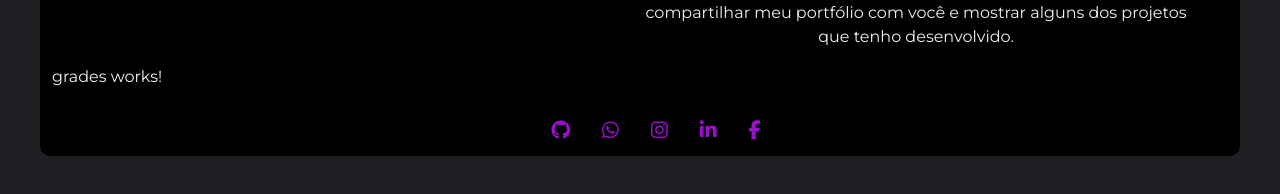
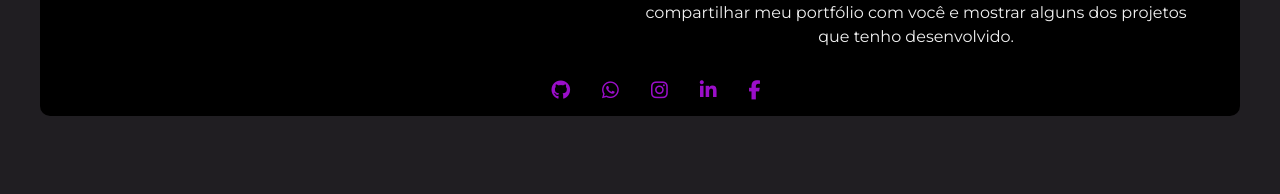
Before and after one commit to dianafismed/Diana_Avila, an Angular app in the folder portfolio/: page / in a window 1280 px wide. Shown: the part 532-726 px from the top of the page. Built offline with nearby package versions, Linux system fonts and the light colour scheme; a web font is replaced by a local one.

Commit message:
ajustes de rotas

```diff
--- a/portfolio/src/app/app.component.html
+++ b/portfolio/src/app/app.component.html
@@ -1,6 +1,5 @@
 <app-container>
-  <app-header />
-  <app-principal />
-  <app-grades />
-  <app-footer />
+ <app-header/>
+ <router-outlet></router-outlet>
+ <app-footer/>
 </app-container>
--- a/portfolio/src/app/app.component.ts
+++ b/portfolio/src/app/app.component.ts
@@ -12,8 +12,6 @@ import { GradesComponent } from './components/grades/grades.component';
     RouterOutlet,
     ContainerComponent,
     HeaderComponent,
-    PrincipalComponent,
-    GradesComponent,
     FooterComponent
   ],
   templateUrl: './app.component.html',
--- a/portfolio/src/app/app.routes.ts
+++ b/portfolio/src/app/app.routes.ts
@@ -1,8 +1,8 @@
 import { Routes } from '@angular/router';
+import { GradesComponent } from './components/grades/grades.component';
 import { PrincipalComponent } from './components/principal/principal.component';
-import { GradesComponent } from './components/grades/grades.component';
 
 export const routes: Routes = [
-  { path: '', component: PrincipalComponent },
-  { path: 'grades', component: GradesComponent },
+  { path: '', component:PrincipalComponent},
+  { path: 'grades', component: GradesComponent }
 ];
```
